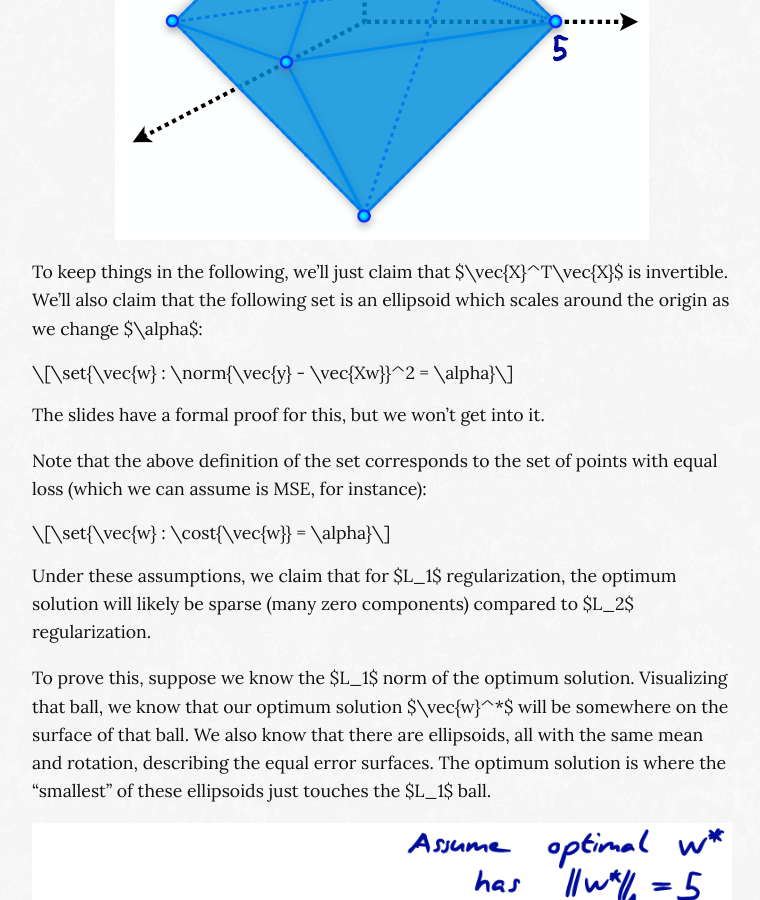
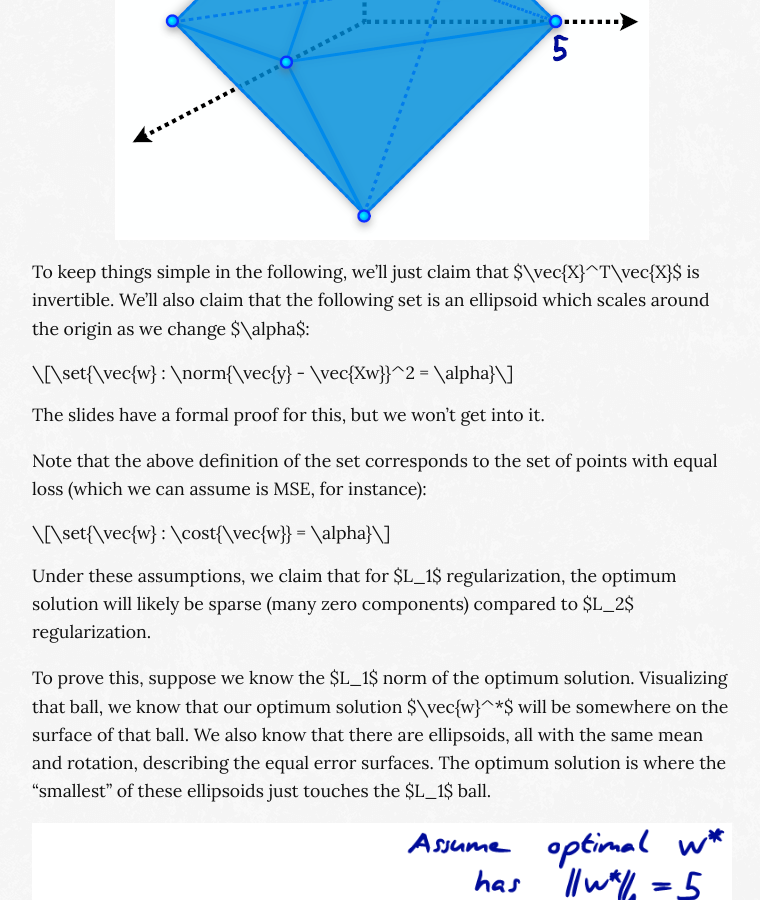
Before and after one commit to MaximeKjaer/kjaer.io, a Jekyll site: the page built from _posts/2018-09-18-ml.md, in a window 1280 px wide and 900 px high, scrolled down 31601 px. Shown: the whole window, without its empty margins (258-1018 px from the left). Built offline with Jekyll 4.4.1, drawn with Linux system fonts in a browser that asks for light colours; comment, search, counter and statistics services are not loaded.

```diff
--- a/_posts/2018-09-18-ml.md
+++ b/_posts/2018-09-18-ml.md
@@ -1023,7 +1023,7 @@ If we draw out a constant value of the $L_1$ norm, we get a sort of "ball". Belo
 
 ![Graph of the lasso](/images/ml/lasso.png)
 
-To keep things in the following, we'll just claim that $\vec{X}^T\vec{X}$ is invertible. We'll also claim that the following set is an ellipsoid which scales around the origin as we change $\alpha$:
+To keep things simple in the following, we'll just claim that $\vec{X}^T\vec{X}$ is invertible. We'll also claim that the following set is an ellipsoid which scales around the origin as we change $\alpha$:
 
 $$
 \set{\vec{w} : \norm{\vec{y} - \vec{Xw}}^2 = \alpha}
@@ -3552,7 +3552,7 @@ $$
 A few of these rectangles are graphed below:
 
 <figure>
-    <img src="/images/ml/nn-rectangles.png">
+    <img src="/images/ml/nn-rectangles.png" alt="Plots of rectangles produced by different values of w">
     <figcaption>Approximate rectangles for $w=10, 20, 50$, respectively</figcaption>
 </figure>
 
```
Also changed, not shown: _posts/2018-09-18-distributed-algorithms.md (+1 -1 lines), _posts/2018-09-18-fos.md (+5 -3 lines), _posts/2019-02-19-advanced-algorithms.md (+2 -2 lines).
